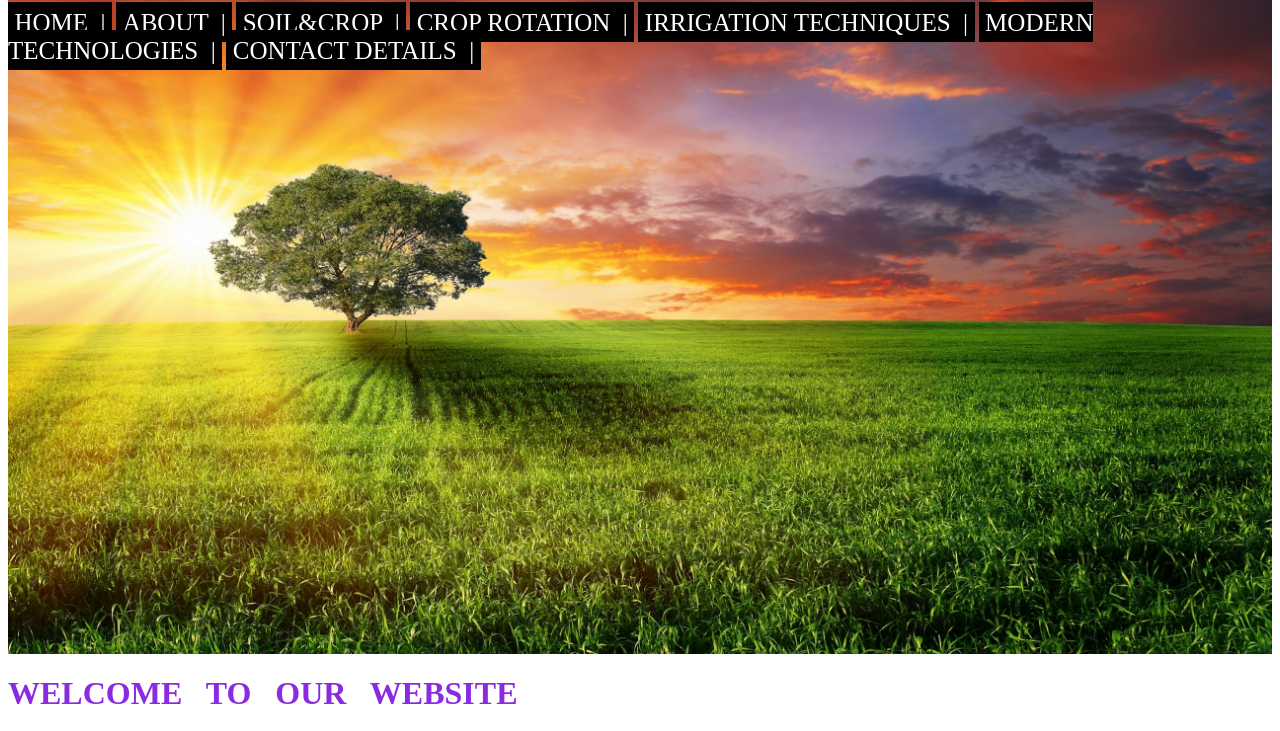
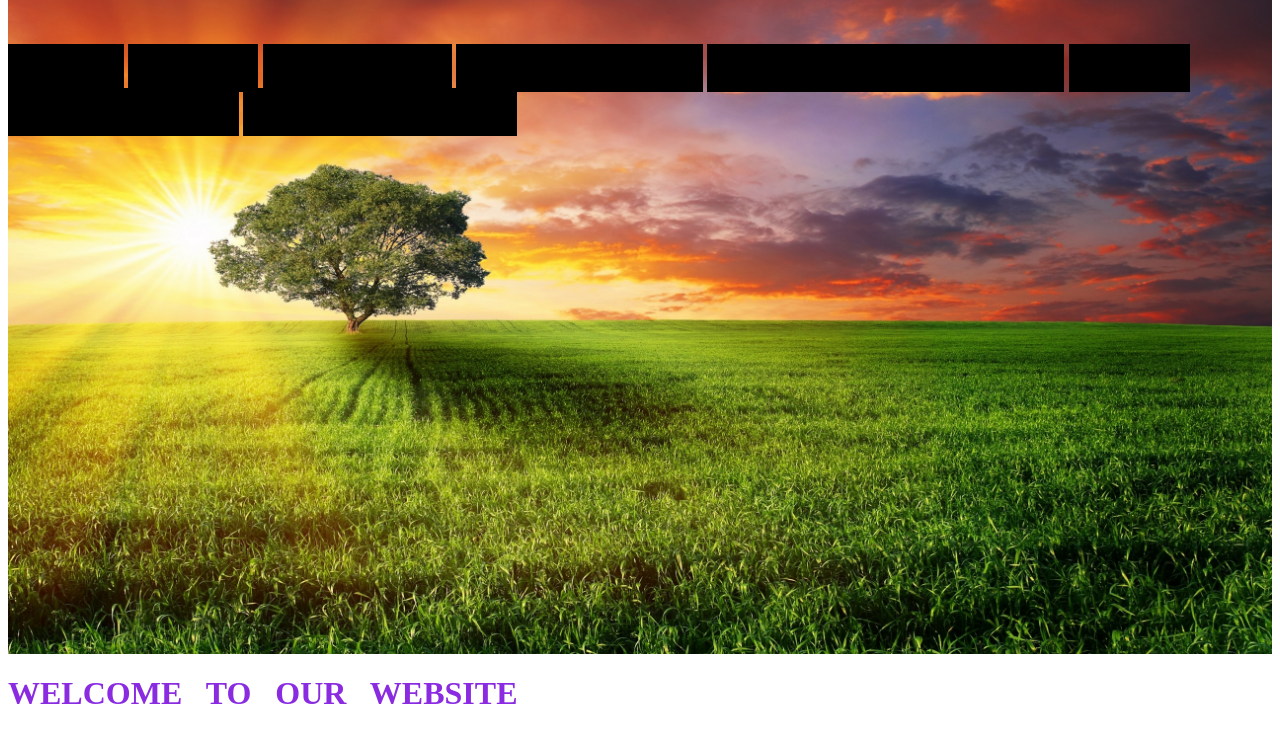
Before and after one commit to Lalithapagadala/projecthtml, a plain HTML site: page index.html in a window 1280 px wide. Shown: the part 138-869 px from the top of the page. Drawn offline with Linux system fonts and the light colour scheme.

Commit message:
Update index.html

```diff
--- a/index.html
+++ b/index.html
@@ -36,15 +36,22 @@
       color:red;
     }
 
-    a {
+    p a{
       font-size: 25px;
       text-align: left;
       text-decoration: none;
       padding: 6.5px;
       background-color: black;
-      color: white;
+      color: black;
+      padding : 10px;
 
     }
+   p{
+    line-height : 40px;
+   }
+  p:Hover{
+    background-color : wheat;
+   }
     marquee{
 
       color : blue;
@@ -59,12 +66,14 @@
 
 <body>
   <div>
+  <br>
   <h1>
     <center>
       <span id="M">MODERN</span>
         <span id="A">AGRICULTURE</span>
     </center><br>
   </h1>
+  <p><b>
     <a href="https://mounikasaduvulu.github.io/homepage/">HOME &nbsp|</a>
     <a href="https://daddy246.github.io/agriculture-about/">ABOUT &nbsp|</a>
     <a href="https://shaikkowsar.github.io/soil/">SOIL&CROP &nbsp|</a>
@@ -76,12 +85,13 @@
 <br>
 <br>
 <br>
-<marquee>
+<marquee><b>
 <blockquote cite="https://www.dreamstime.com/inspirational-agricultural-quotes-farming-not-job-s-way-life-inspirational-agricultural-quotes-farming-not-job-image123724578"><span style="background-color:white">
 
 <q>FARMING IS NOT JUST A JOB IT'S A WAY OF LIFE</q></span>
 
 </blockquote>
+</b>
 
   </marquee>
 </div>
```
